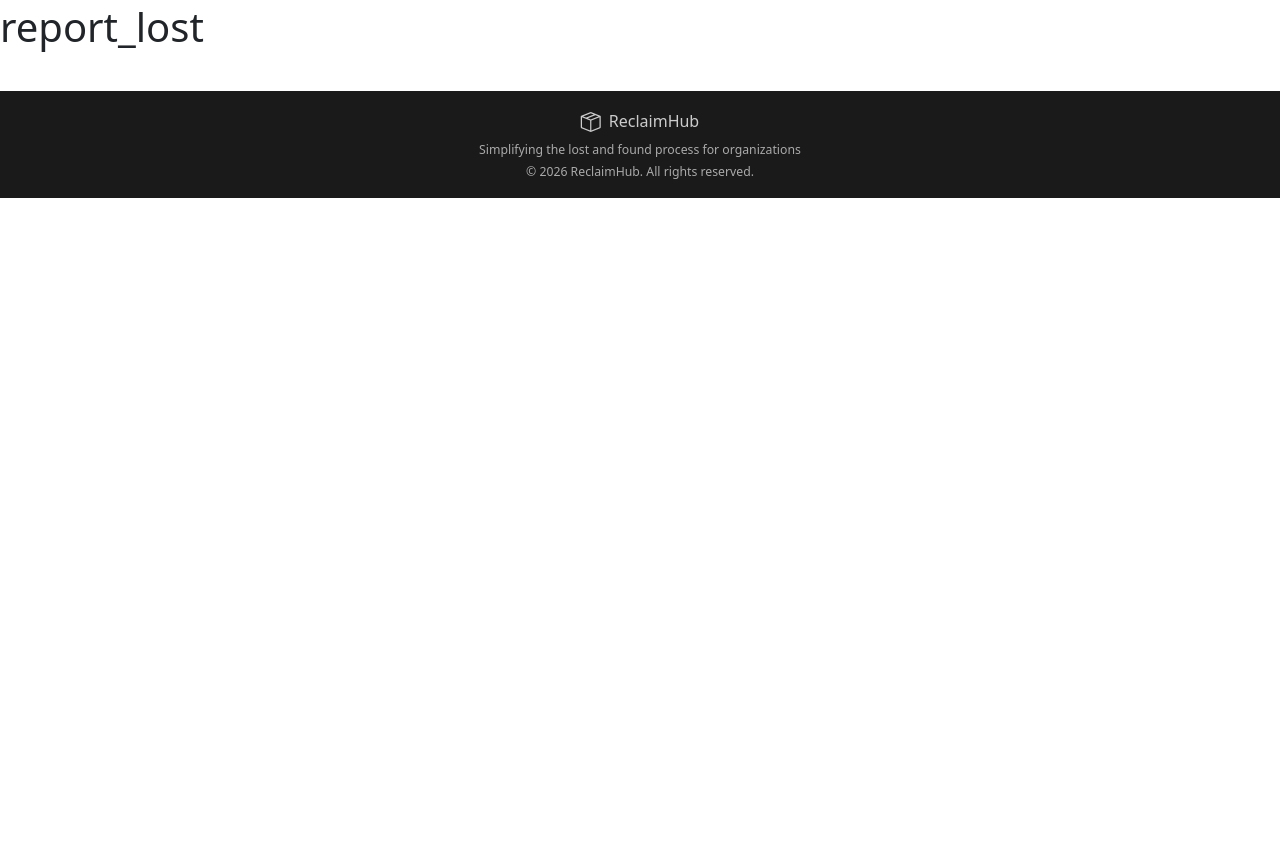
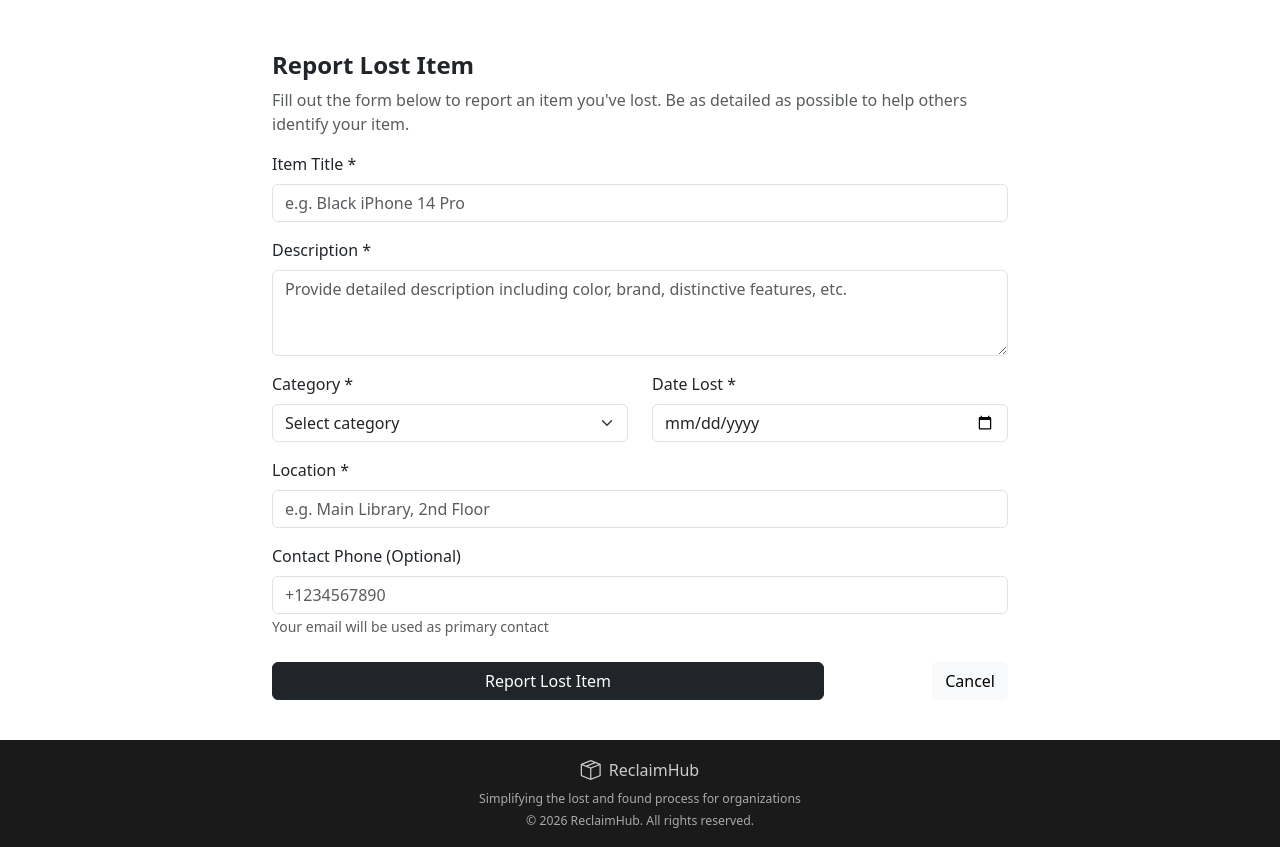
Before and after one commit to Prashant0517/Finders-Hub, a Flask app: page /report_lost in a window 1280 px wide. Shown: the part 53-900 px from the top of the page. Before the commit the page ends 251 px from the top, so only its background shows below. Run offline with Flask 3, Linux system fonts and the light colour scheme.

Commit message:
this is second commit

```diff
--- a/templates/report_lost.html
+++ b/templates/report_lost.html
@@ -8,11 +8,78 @@
     <link href="https://cdn.jsdelivr.net/npm/bootstrap-icons@1.10.5/font/bootstrap-icons.css" rel="stylesheet">
     <!--    external css file-->
     <link href="{{url_for('static',filename='css/nav.css')}}">
+    <link href="{{url_for('static',filename='css/report_lost.css')}}">
     <link rel="stylesheet" href="{{ url_for('static', filename='css/foot.css') }}">
 </head>
 <body>
     {% include 'nav.html' %}
-    <h1>report_lost</h1>
+    <div class="container mt-5">
+    <div class="row justify-content-center">
+        <div class="col-12 col-md-8">
+
+            <!-- Heading -->
+            <h4 class="fw-bold">Report Lost Item</h4>
+            <p class="text-muted">
+                Fill out the form below to report an item you've lost. Be as detailed as possible to help others identify your item.
+            </p>
+
+            <!-- Form Card -->
+            <div class="form-card">
+                <form action="/lostrepost" method="post">
+
+                    <!-- Item Title -->
+                    <label class="form-label">Item Title *</label>
+                    <input class="form-control" type="text" placeholder="e.g. Black iPhone 14 Pro">
+
+                    <!-- Description -->
+                    <label class="form-label mt-3">Description *</label>
+                    <textarea class="form-control" rows="3"
+                        placeholder="Provide detailed description including color, brand, distinctive features, etc."></textarea>
+
+                    <!-- Category + Date -->
+                    <div class="row mt-3">
+                        <div class="col-md-6">
+                            <label class="form-label">Category *</label>
+                            <select class="form-select">
+                                <option selected disabled>Select category</option>
+                                <option>Electronics</option>
+                                <option>Personal Items</option>
+                                <option>Bags & Luggage</option>
+                                <option>Clothing & Accessories</option>
+                                <option>Books & Stationery</option>
+                                <option>Miscellaneous</option>
+                                <option>Vehicles & Parts</option>
+                                <option>Others</option>
+                            </select>
+                        </div>
+
+                        <div class="col-md-6">
+                            <label class="form-label">Date Lost *</label>
+                            <input class="form-control" type="date">
+                        </div>
+                    </div>
+
+                    <!-- Location -->
+                    <label class="form-label mt-3">Location *</label>
+                    <input class="form-control" type="text" placeholder="e.g. Main Library, 2nd Floor">
+
+                    <!-- Contact -->
+                    <label class="form-label mt-3">Contact Phone (Optional)</label>
+                    <input class="form-control" type="tel" placeholder="+1234567890">
+                    <small class="text-muted">
+                        Your email will be used as primary contact
+                    </small>
+
+                    <!-- Buttons -->
+                    <div class="d-flex justify-content-between mt-4">
+                        <button type="submit" class="btn btn-dark w-75">Report Lost Item</button>
+                        <button type="reset" class="btn btn-light ms-2">Cancel</button>
+                    </div>
+                </form>
+            </div>
+        </div>
+    </div>
+</div>
     {% include 'foot.html' %}
 </body>
 </html>
```
Also changed, not shown: static/css/report_lost.css (added, +28 -0 lines).
